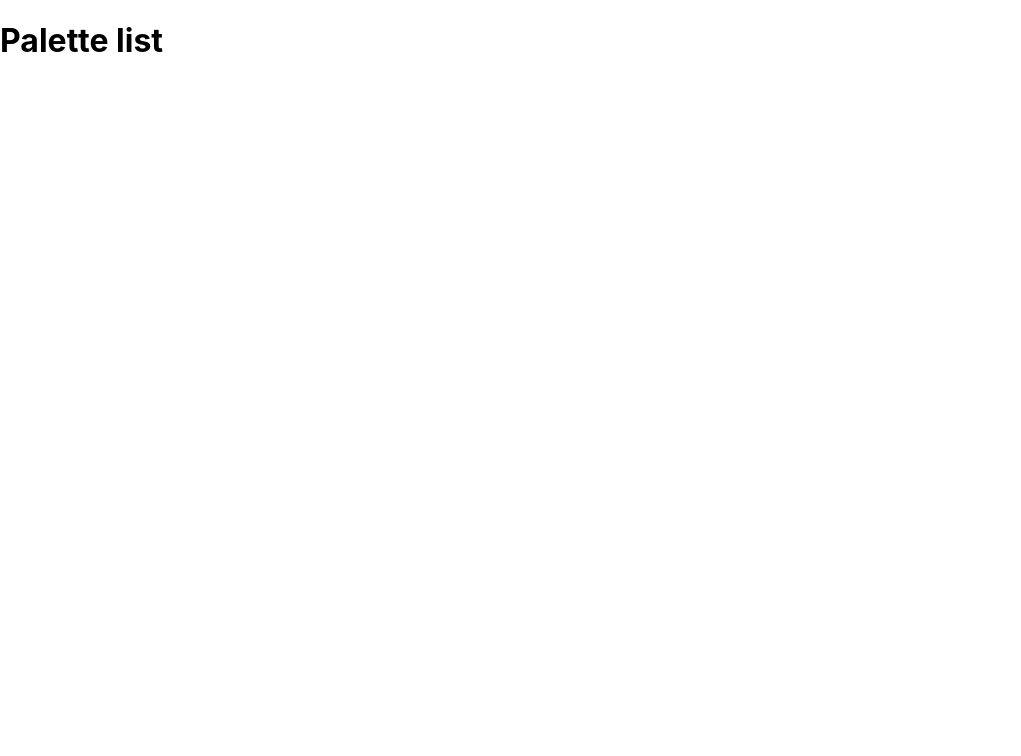
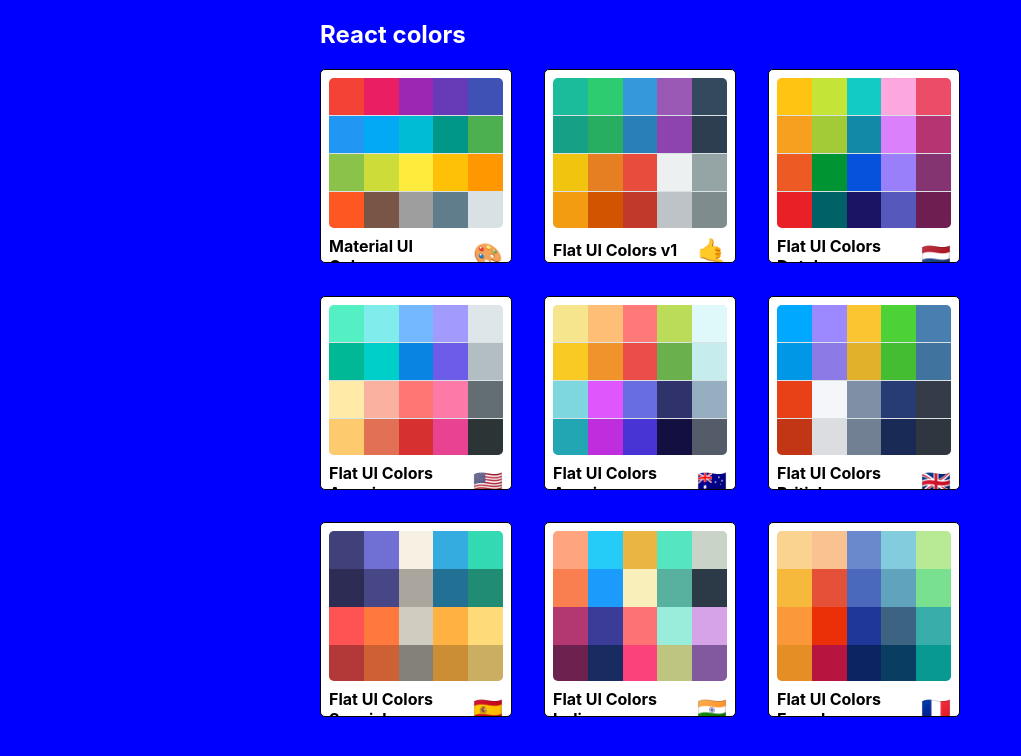
Before and after one commit to NaurisTisancins/ColorProject, a React (Create React App) app: page / in a window 1280 px wide. Shown: the top 756 px of the page, without its empty margins (0-1021 px from the left). Built offline with nearby package versions, Linux system fonts and the light colour scheme.

Commit message:
Jss PaletteList and styles

```diff
--- a/package.json
+++ b/package.json
@@ -5,6 +5,7 @@
   "dependencies": {
     "@material-ui/core": "^4.11.3",
     "@material-ui/icons": "^4.11.2",
+    "@material-ui/styles": "^4.11.3",
     "@testing-library/jest-dom": "^5.11.10",
     "@testing-library/react": "^11.2.6",
     "@testing-library/user-event": "^12.8.3",
--- a/src/App.js
+++ b/src/App.js
@@ -1,6 +1,7 @@
 import React, { Component } from 'react';
 import { Route, Switch } from 'react-router-dom';
 import Palette from './Palette';
+import PaletteList from './PaletteList';
 import seedColors from './seedColors';
 import { generatePalette } from './colorhelpers';
 
@@ -18,7 +19,8 @@
         <Route
           exact
           path="/"
-          render={() => <h1>Palette list</h1>} />
+          render={() => <PaletteList palettes={seedColors} />}
+        />
         <Route
           exact
           path="/palette/:id"
--- /dev/null
+++ b/src/MiniPalette.js
@@ -0,0 +1,69 @@
+import React from 'react'
+import { withStyles } from '@material-ui/styles';
+
+const styles = {
+  root: {
+    backgroundColor: "white",
+    border: "1px solid black",
+    borderRadius: "5px",
+    padding: "0.5rem",
+    position: "relative",
+    overflow: "hidden",
+    "&:hover": {
+      cursor: "pointer",
+    }
+  },
+  colors: {
+    backgroundColor: "#dae1e4",
+    height: "150px",
+    width: "100%",
+    borderRadius:"5px",
+    overflow: "hidden",
+  },
+  title: {
+    display: "flex",
+    justifyContent: "space-between",
+    alignItems: "center",
+    margin: "0",
+    color: "black",
+    paddingTop: "0.5rem",
+    fontSize: "1rem",
+    position: "relative"
+  },
+  emoji: {
+    marginLeft: "0.5rem",
+    fontSize: "1.5rem",
+  },
+  miniColor: {
+    height: "25%",
+    width: "20%",
+    display: "inline-block",
+    margin: "0 auto",
+    position: "relative",
+    marginBottom: "-3.5px"
+
+  }
+}
+
+function MiniPalette(props) {
+  const { classes, paletteName, emoji, colors } = props;
+  const miniColorBoxes = colors.map(color => (
+    <div
+      className={classes.miniColor}
+      style={{ backgroundColor: color.color }}
+      key={color.name}
+    ></div>
+  ))
+  return (
+    <div className={classes.root}>
+      <div className={classes.colors}>
+        {miniColorBoxes}
+      </div>
+      <h5 className={classes.title}>{paletteName}<span className={classes.emoji}>{emoji}</span></h5>
+
+    </div>
+  )
+
+}
+
+export default withStyles(styles)(MiniPalette);
--- a/src/Navbar.js
+++ b/src/Navbar.js
@@ -1,4 +1,5 @@
 import React, { Component } from 'react'
+import { Link } from 'react-router-dom';
 import Select from '@material-ui/core/Select';
 import MenuItem from '@material-ui/core/MenuItem';
 import Snackbar from '@material-ui/core/Snackbar';
@@ -34,7 +35,7 @@
     return (
       <header className="Navbar">
         <div className="logo">
-          <a href="/">reactcolorpicker</a>
+          <Link to="/">reactcolorpicker</Link>
         </div>
         <div className="slider-container">
           <span>Level: {level}</span>
--- /dev/null
+++ b/src/PaletteList.js
@@ -0,0 +1,56 @@
+import React, { Component } from 'react';
+import { withStyles } from '@material-ui/styles';
+
+
+import MiniPalette from './MiniPalette';
+import { Link } from 'react-router-dom';
+
+const styles = {
+  root: {
+    backgroundColor: "blue",
+    height: "100vh",
+    display: "flex",
+    alignItems: "flex-start",
+    justifyContent:"center"
+  },
+  container: {
+    width: "50%",
+    display: "flex",
+    alignItems: "flex-start",
+    flexDirection: "column",
+    flexWrap: "wrap",
+  },
+  nav: {
+    display: "flex",
+    width: "100%",
+    justifyContent: "space-between",
+    color: "white",
+  },
+  palettes: {
+    boxSizing: "border-box",
+    width: "100%",
+    display: "grid",
+    gridTemplateColumns: "repeat(3, 30%)",
+    gridGap:"5%",
+  }
+}
+
+export default withStyles(styles) (class PaletteList extends Component {
+  render() {
+    const { palettes, classes } = this.props;
+    return (
+      <div className={classes.root}>
+        <div className={classes.container}>
+          <nav className={classes.nav}>
+            <h1>React colors</h1>
+          </nav>
+          <div className={classes.palettes}>
+            {palettes.map(palette => (
+              <MiniPalette {...palette} />
+            ))}
+          </div>
+        </div>
+      </div>
+    )
+  }
+})
```
Also changed, not shown: 1 other file (tests, documents, lock files or other folders).
